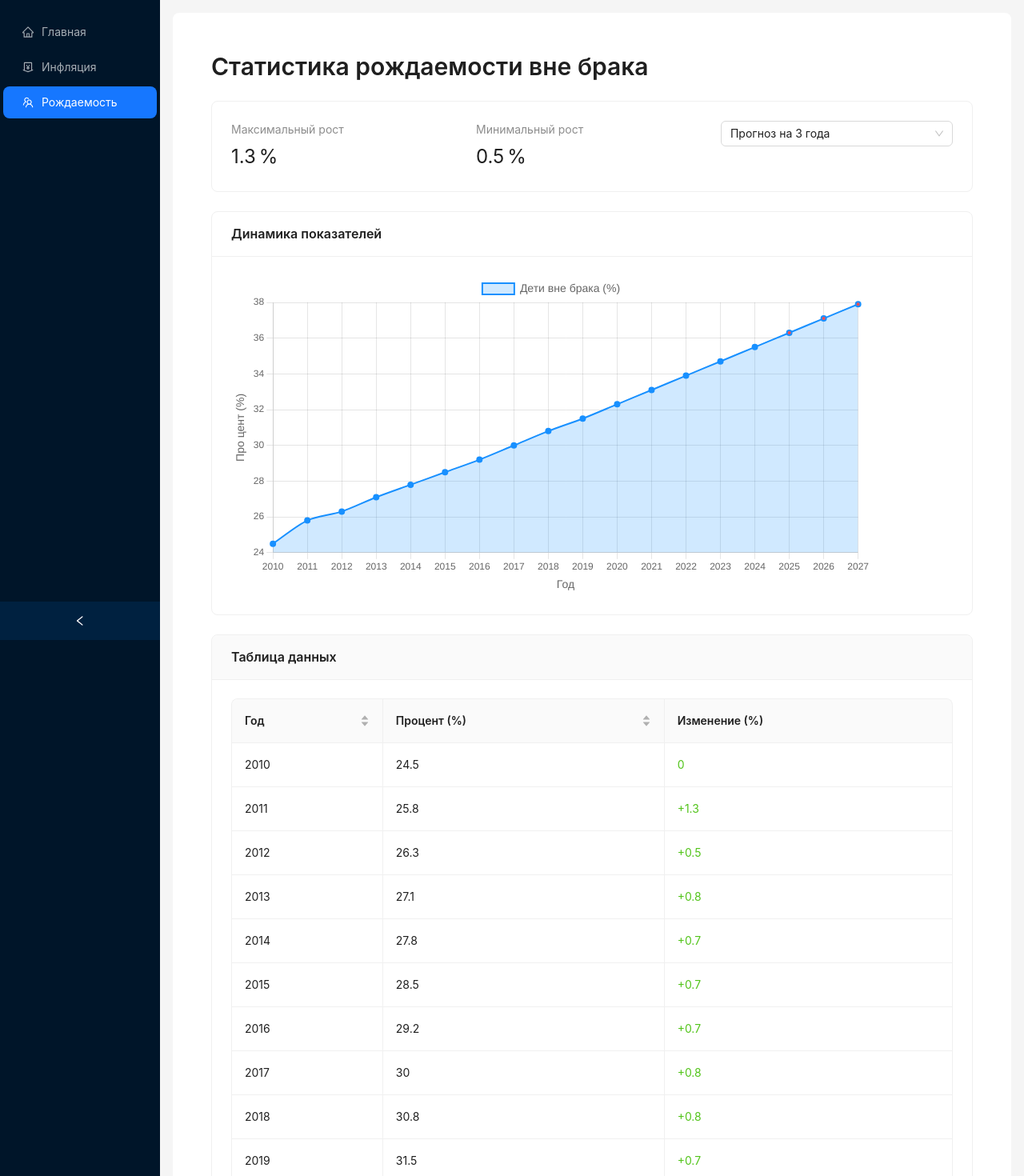
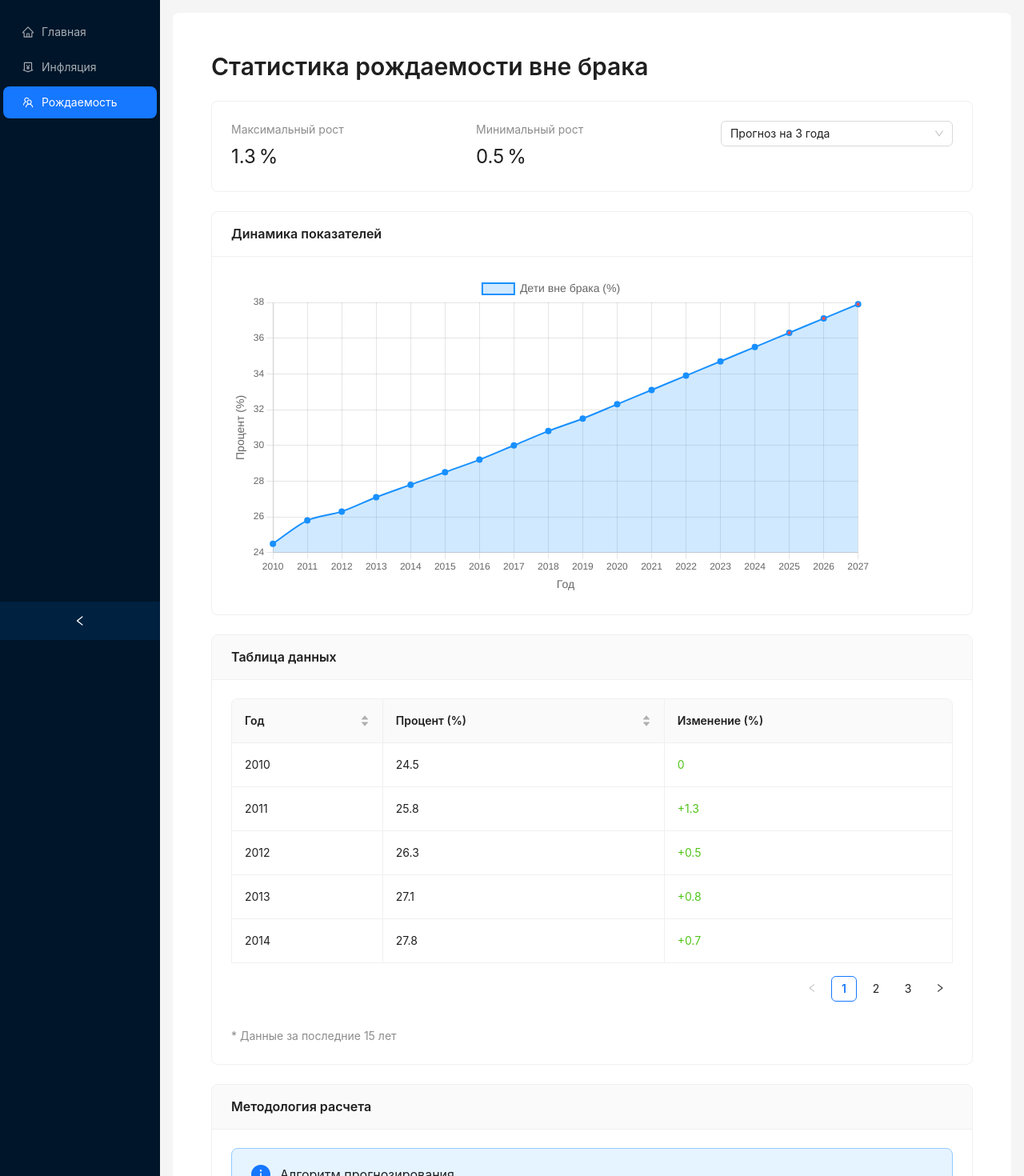
Before and after one commit to lebedev05tmn/dashboards-guap, a React (Vite) app: page /birth-stats in a window 1280 px wide. Shown: the top 1470 px of the page at 80% size. Built offline with nearby package versions, Linux system fonts and the light colour scheme.

Commit message:
Добавлена пагинация

```diff
--- a/src/modules/BirthStats.tsx
+++ b/src/modules/BirthStats.tsx
@@ -1,4 +1,3 @@
-
 import React, { useState, useMemo } from 'react';
 import { Card, Table, Statistic, Row, Col, Select, Typography } from 'antd';
 import { Line } from 'react-chartjs-2';
@@ -61,7 +60,7 @@ const tableColumns = [
     render: (value: number) => (
       <Text style={{ color: value >= 0 ? '#52c41a' : '#ff4d4f' }}>
         {value > 0 ? '+' : ''}{value}
-      </Text>
+ </Text>
     ),
   }
 ];
@@ -89,7 +88,7 @@ const chartOptions = {
     y: {
       title: {
         display: true,
-        text: 'Про цент (%)',
+        text: 'Процент (%)',
         font: {
           size: 14
         }
@@ -117,7 +116,6 @@ const chartOptions = {
   }
 };
 
-// Вынесенные чистые функции
 const processHistoricalData = (data: BirthData[]): ProcessedData[] => {
   return data.map((item, index) => ({
     ...item,
@@ -224,10 +222,10 @@ const BirthStatistics: React.FC = () => {
           columns={tableColumns}
           dataSource={historicalData}
           rowKey="year"
-          pagination={false}
+          pagination={{ pageSize: 5 }}
           bordered
         />
-        <Text type=" secondary" style={{ marginTop: '16px', display: 'block' }}>
+        <Text type="secondary" style={{ marginTop: '16px', display: 'block' }}>
           * Данные за последние {historicalData.length} лет
         </Text>
       </Card>
```
